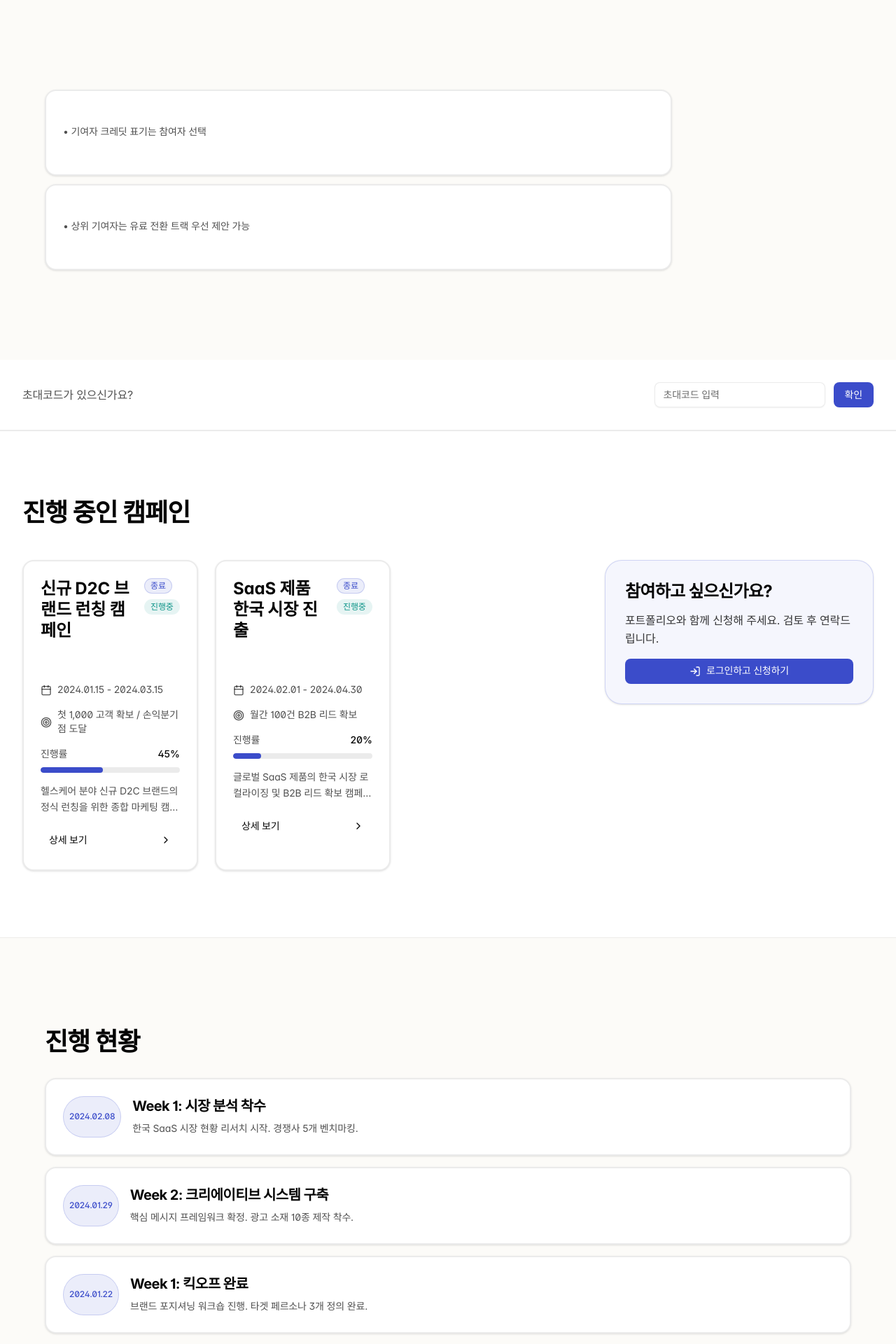
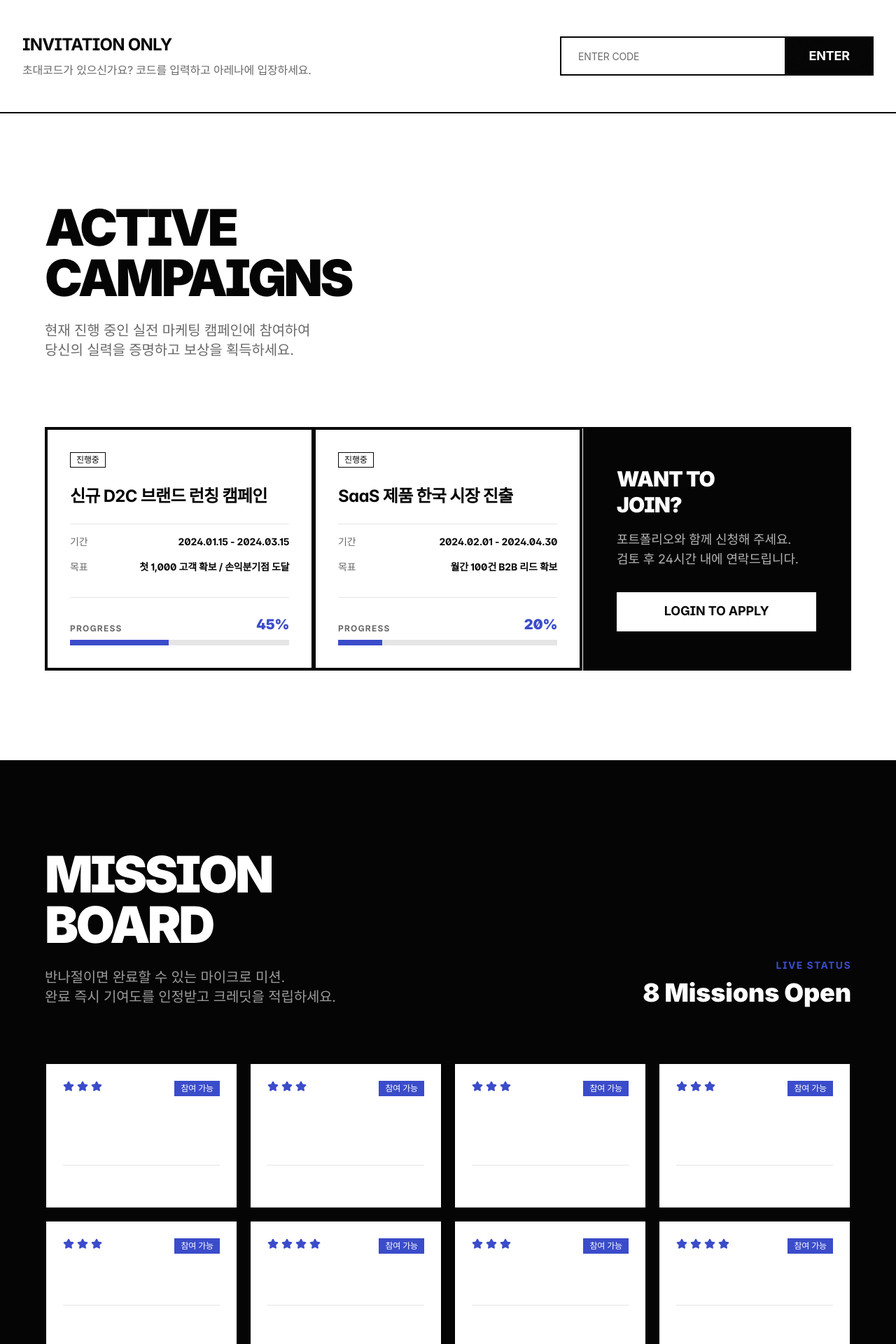
Before and after one commit to Haeseong-Kwon/growingup-homepage, a Next.js app: page /arena in a window 1280 px wide. Shown: the part 700-2620 px from the top of the page at 70% size. Built offline with nearby package versions, Linux system fonts and the light colour scheme; a web font is replaced by a local one.

Commit message:
아레나 탭 개선

```diff
--- a/src/app/(site)/arena/page.tsx
+++ b/src/app/(site)/arena/page.tsx
@@ -17,6 +17,7 @@ import {
   Clock,
   Star,
   LogIn,
+  ArrowUpRight,
 } from "lucide-react";
 import { cn } from "@/lib/utils";
 
@@ -124,68 +125,53 @@ function CampaignCard({
   onClick: () => void;
 }) {
   return (
-    <Card
-      className="h-full border-2 hover:border-[var(--brand-primary)]/20 transition-all cursor-pointer group min-w-0 bg-white border-[var(--brand-muted)] shadow-sm hover:shadow-lg"
+    <div
       onClick={onClick}
+      className={cn(
+        "group h-full flex flex-col justify-between p-8 cursor-pointer transition-all duration-300",
+        "bg-white border-2 border-[var(--brand-fg)] hover:bg-[var(--brand-fg)] hover:text-white"
+      )}
     >
-      <CardHeader className="pb-4 min-w-0">
-        <div className="flex items-start justify-between gap-4 mb-3 min-w-0">
-          <CardTitle className="text-xl md:text-2xl font-bold leading-tight break-words flex-1 min-w-0 text-[var(--brand-fg)]">
-            {campaign.title}
-          </CardTitle>
-          <div className="flex flex-col gap-2 shrink-0 min-w-0">
+      <div className="space-y-6">
+        <div className="flex items-start justify-between gap-4">
           <Badge
             variant="outline"
-              className="bg-[var(--brand-primary)]/10 text-[var(--brand-primary)] border-[var(--brand-primary)]/20 whitespace-nowrap"
-            >
-              종료
-            </Badge>
-            <Badge
-              variant="secondary"
-              className="bg-[var(--brand-secondary)]/10 text-[var(--brand-secondary)] whitespace-nowrap"
+            className="rounded-none border-[var(--brand-fg)] text-[var(--brand-fg)] group-hover:border-white group-hover:text-white transition-colors"
           >
             {campaign.status}
           </Badge>
+          <ArrowUpRight className="w-6 h-6 text-[var(--brand-fg)] opacity-0 group-hover:opacity-100 group-hover:stroke-white transition-all duration-300 -translate-x-2 translate-y-2 group-hover:translate-x-0 group-hover:translate-y-0" />
+        </div>
+
+        <h3 className="text-2xl font-bold leading-tight group-hover:text-white transition-colors">
+          {campaign.title}
+        </h3>
+
+        <div className="space-y-4 pt-4 border-t border-[var(--brand-fg)]/10 group-hover:border-white/20">
+          <div className="flex justify-between items-center text-sm">
+            <span className="opacity-60 group-hover:text-white/70">기간</span>
+            <span className="font-bold group-hover:text-white">{campaign.date}</span>
+          </div>
+          <div className="flex justify-between items-center text-sm">
+            <span className="opacity-60 group-hover:text-white/70">목표</span>
+            <span className="font-bold group-hover:text-white">{campaign.objective}</span>
           </div>
         </div>
-      </CardHeader>
-      <CardContent className="space-y-4 min-w-0">
-        <div className="flex items-center gap-2 text-sm text-[var(--brand-fg)]/70 min-w-0">
-          <Calendar className="w-4 h-4 shrink-0" />
-          <span className="break-words min-w-0">{campaign.date}</span>
       </div>
-        <div className="flex items-center gap-2 text-sm text-[var(--brand-fg)]/70 min-w-0">
-          <Target className="w-4 h-4 shrink-0" />
-          <span className="break-words min-w-0">{campaign.objective}</span>
+
+      <div className="mt-8 pt-6 border-t border-[var(--brand-fg)]/10 group-hover:border-white/20">
+        <div className="flex justify-between items-end mb-2">
+          <span className="text-xs font-bold uppercase tracking-widest opacity-60 group-hover:text-white/70">Progress</span>
+          <span className="text-xl font-black text-[var(--brand-primary)] group-hover:text-white">{campaign.progress}%</span>
         </div>
-        <div className="space-y-2 min-w-0">
-          <div className="flex justify-between text-sm">
-            <span className="text-[var(--brand-fg)]/70">진행률</span>
-            <span className="font-medium text-[var(--brand-fg)]">{campaign.progress}%</span>
-          </div>
-          <div className="h-2 bg-[var(--brand-muted)] rounded-full overflow-hidden">
+        <div className="h-2 w-full bg-[var(--brand-fg)]/10 group-hover:bg-white/20">
           <div
-              className="h-full bg-[var(--brand-primary)] transition-all rounded-full"
+            className="h-full bg-[var(--brand-primary)] group-hover:bg-white transition-all duration-500"
             style={{ width: `${campaign.progress}%` }}
           />
         </div>
       </div>
-        <p className="text-sm text-[var(--brand-fg)]/70 leading-relaxed line-clamp-2 break-words min-w-0">
-          {campaign.description}
-        </p>
-        <Button
-          variant="ghost"
-          className="w-full justify-between hover:bg-[var(--brand-muted-light)] text-[var(--brand-fg)] group-hover:text-[var(--brand-primary)] min-w-0"
-          onClick={(e) => {
-            e.stopPropagation();
-            onClick();
-          }}
-        >
-          <span className="min-w-0">상세 보기</span>
-          <ChevronRight className="w-4 h-4 shrink-0" />
-        </Button>
-      </CardContent>
-    </Card>
+    </div>
   );
 }
 
@@ -198,43 +184,35 @@ function MissionCard({
   onClick: () => void;
 }) {
   return (
-    <Card
-      className="h-full border-2 hover:border-[var(--brand-primary)]/20 transition-all cursor-pointer min-w-0 bg-white border-[var(--brand-muted)] shadow-sm hover:shadow-lg"
+    <div
       onClick={onClick}
+      className={cn(
+        "group flex flex-col justify-between p-6 cursor-pointer transition-all duration-300 h-full",
+        "bg-white border-2 border-[var(--brand-fg)] hover:bg-[var(--brand-fg)] hover:text-white"
+      )}
     >
-      <CardHeader className="pb-3 min-w-0">
-        <div className="flex items-start justify-between gap-3 mb-2 min-w-0">
-          <CardTitle className="text-lg md:text-xl font-bold leading-tight break-words flex-1 min-w-0 text-[var(--brand-fg)]">
-            {mission.title}
-          </CardTitle>
-          <Badge
-            variant="outline"
-            className="bg-[var(--brand-primary)]/10 text-[var(--brand-primary)] border-[var(--brand-primary)]/20 shrink-0 whitespace-nowrap"
-          >
+      <div>
+        <div className="flex justify-between items-start mb-4">
+          <div className="flex gap-1">
+            {Array.from({ length: mission.stars }).map((_, i) => (
+              <Star key={i} className="w-4 h-4 fill-[var(--brand-primary)] text-[var(--brand-primary)] group-hover:fill-white group-hover:text-white transition-colors" />
+            ))}
+          </div>
+          <Badge className="rounded-none bg-[var(--brand-primary)] text-white hover:bg-[var(--brand-primary)]/90 group-hover:bg-white group-hover:text-[var(--brand-fg)] transition-colors">
             참여 가능
           </Badge>
         </div>
-      </CardHeader>
-      <CardContent className="space-y-3 min-w-0">
-        <div className="flex items-center gap-4 flex-wrap min-w-0">
-          <div className="flex items-center gap-1 shrink-0">
-            {Array.from({ length: mission.stars }).map((_, i) => (
-              <Star
-                key={i}
-                className="w-4 h-4 fill-[var(--brand-primary)] text-[var(--brand-primary)] shrink-0"
-              />
-            ))}
+        <h3 className="text-xl font-bold mb-2 group-hover:text-white transition-colors leading-tight">
+          {mission.title}
+        </h3>
       </div>
-          <div className="flex items-center gap-1.5 text-sm text-[var(--brand-fg)]/70 shrink-0">
-            <Clock className="w-4 h-4 shrink-0" />
-            <span className="whitespace-nowrap">반나절</span>
+
+      <div className="mt-6 pt-4 border-t border-[var(--brand-fg)]/10 group-hover:border-white/20">
+        <p className="text-sm font-medium opacity-70 group-hover:text-white/80 transition-colors">
+          {mission.deliver}
+        </p>
       </div>
     </div>
-        <p className="text-sm text-[var(--brand-fg)]/70 leading-relaxed break-words min-w-0">
-          {mission.deliver}
-        </p>
-      </CardContent>
-    </Card>
   );
 }
 
@@ -267,213 +245,118 @@ export default function ArenaPage() {
     <div className="w-full overflow-x-clip">
       {/* 1) Hero 섹션 */}
       <VideoHero
-        line1="실전 레퍼런스를 만드는 곳"
-        line2=""
+        line1="ARENA"
+        line2="PROGRAM"
         subtitle="반나절 단위 미션 기반 협업 프로그램. 고정 근무 없이, 포트폴리오에 바로 넣을 수 있는 결과물을 만듭니다."
       />
 
-      {/* 추가 정보 카드 */}
-      <Section
-        data-palette="light"
-        data-theme="light"
-        data-section="arena-info"
-        variant="default"
-        divider="none"
-        minHeight="auto"
-        className="py-8"
+      {/* 2) 초대코드 바 */}
+      <section className="py-12 border-b-2 border-[var(--brand-fg)] bg-white">
+        <Container>
+          <div className="flex flex-col md:flex-row gap-8 items-center justify-between">
+            <div>
+              <h3 className="text-2xl font-bold text-[var(--brand-fg)] mb-2">INVITATION ONLY</h3>
+              <p className="text-[var(--brand-fg)]/60">초대코드가 있으신가요? 코드를 입력하고 아레나에 입장하세요.</p>
+            </div>
+
+            <div className="w-full md:max-w-md flex flex-col sm:flex-row gap-0">
+              <Input
+                type="text"
+                placeholder="ENTER CODE"
+                value={inviteCode}
+                onChange={(e) => setInviteCode(e.target.value)}
+                onKeyDown={(e) => {
+                  if (e.key === "Enter") handleInviteSubmit();
+                }}
+                className="h-14 bg-white border-2 border-[var(--brand-fg)] rounded-none text-lg px-6 focus-visible:ring-0 focus-visible:border-[var(--brand-primary)] z-10"
+              />
+              <Button
+                onClick={handleInviteSubmit}
+                className="h-14 px-8 bg-[var(--brand-fg)] text-white hover:bg-[var(--brand-primary)] rounded-none text-lg font-bold border-2 border-l-0 border-[var(--brand-fg)]"
               >
+                ENTER
+              </Button>
+            </div>
+          </div>
+          {inviteMessage && (
+            <div className={cn("mt-4 text-right font-bold", inviteMessage.includes("확인") ? "text-[var(--brand-primary)]" : "text-red-500")}>
+              {inviteMessage}
+            </div>
+          )}
+        </Container>
+      </section>
+
+      {/* 3) 진행 중인 캠페인 섹션 */}
+      <Section className="py-20 md:py-32 bg-white">
         <Container>
-          <div className="max-w-4xl min-w-0">
-            <div className="space-y-3">
-              <MediaReveal intensity="subtle" delay={0}>
-                <Card className="border-2 bg-white border-[var(--brand-muted)] min-w-0 shadow-sm">
-                  <CardContent className="p-4 md:p-6 min-w-0">
-                    <p className="text-sm text-[var(--brand-fg)]/70 leading-relaxed break-words min-w-0">
-                      • 기여자 크레딧 표기는 참여자 선택
+          <div className="mb-16 md:mb-24">
+            <h2 className="text-5xl md:text-7xl font-black tracking-tighter text-[var(--brand-fg)] mb-6">
+              ACTIVE<br />CAMPAIGNS
+            </h2>
+            <p className="text-xl text-[var(--brand-fg)]/60 max-w-2xl">
+              현재 진행 중인 실전 마케팅 캠페인에 참여하여<br className="hidden md:block" />
+              당신의 실력을 증명하고 보상을 획득하세요.
             </p>
-                  </CardContent>
-                </Card>
+          </div>
+
+          <div className="grid grid-cols-1 md:grid-cols-2 lg:grid-cols-3 gap-0 border-t-2 border-l-2 border-[var(--brand-fg)]">
+            {campaigns.map((campaign, index) => (
+              <MediaReveal key={campaign.id} delay={index * 100} intensity="medium" className="col-span-1">
+                <div className="border-r-2 border-b-2 border-[var(--brand-fg)] h-full">
+                  <CampaignCard campaign={campaign} onClick={handleCampaignClick} />
+                </div>
               </MediaReveal>
-              <MediaReveal intensity="subtle" delay={100}>
-                <Card className="border-2 bg-white border-[var(--brand-muted)] min-w-0 shadow-sm">
-                  <CardContent className="p-4 md:p-6 min-w-0">
-                    <p className="text-sm text-[var(--brand-fg)]/70 leading-relaxed break-words min-w-0">
-                      • 상위 기여자는 유료 전환 트랙 우선 제안 가능
+            ))}
+
+            {/* CTA Card positioned as grid item */}
+            <MediaReveal delay={200} intensity="medium" className="col-span-1 md:col-span-2 lg:col-span-1">
+              <div className="h-full border-r-2 border-b-2 border-[var(--brand-fg)] bg-[var(--brand-fg)] p-8 md:p-12 flex flex-col justify-center text-white">
+                <h3 className="text-3xl font-black mb-4 leading-tight">WANT TO<br />JOIN?</h3>
+                <p className="text-white/70 mb-8 text-lg">
+                  포트폴리오와 함께 신청해 주세요.<br />
+                  검토 후 24시간 내에 연락드립니다.
                 </p>
-                  </CardContent>
-                </Card>
+                <Button asChild className="h-14 bg-white text-[var(--brand-fg)] hover:bg-[var(--brand-primary)] hover:text-white rounded-none text-lg font-bold w-full transition-colors">
+                  <Link href="/auth">
+                    LOGIN TO APPLY
+                  </Link>
+                </Button>
+              </div>
             </MediaReveal>
-            </div>
           </div>
         </Container>
       </Section>
 
-      {/* 2) 초대코드 바 */}
-      <section className="py-8 border-b border-[var(--brand-muted)] bg-white">
-        <div className="mx-auto w-full max-w-[1320px] px-4 sm:px-6 lg:px-8">
-          <div className="flex flex-col gap-4 md:flex-row md:items-center md:justify-between">
-            <p className="text-sm md:text-base text-[var(--brand-fg)]/70 min-w-0">
-              초대코드가 있으신가요?
+      {/* 4) 미션 보드 섹션 */}
+      <Section
+        data-palette="dark"
+        data-theme="dark"
+        className="py-20 md:py-32 bg-[#050505] text-white"
+        variant="ink"
+      >
+        <Container>
+          <div className="flex flex-col md:flex-row md:items-end justify-between gap-8 mb-20">
+            <div>
+              <h2 className="text-5xl md:text-7xl font-black tracking-tighter mb-6 text-white">
+                MISSION<br />BOARD
+              </h2>
+              <p className="text-xl text-white/60 max-w-xl">
+                반나절이면 완료할 수 있는 마이크로 미션.<br className="hidden md:block" />
+                완료 즉시 기여도를 인정받고 크레딧을 적립하세요.
               </p>
-
-            <div className="w-full md:w-auto md:max-w-[520px] flex flex-col sm:flex-row gap-3 min-w-0">
-              <Input
-                type="text"
-                placeholder="초대코드 입력"
-                value={inviteCode}
-                onChange={(e) => setInviteCode(e.target.value)}
-                onKeyDown={(e) => {
-                  if (e.key === "Enter") {
-                    handleInviteSubmit();
-                  }
-                }}
-                className="w-full sm:flex-1 min-w-0 bg-white border-[var(--brand-muted)] text-[var(--brand-fg)] placeholder:text-muted-foreground"
-              />
-              <Button onClick={handleInviteSubmit} className="w-full sm:w-auto shrink-0 bg-[var(--brand-primary)] text-white hover:bg-[var(--brand-primary)]/90">
-                확인
-              </Button>
             </div>
-          </div>
-          {inviteMessage && (
-            <div
-              className={cn(
-                "mt-3 text-sm min-w-0",
-                inviteMessage.includes("확인되었습니다")
-                  ? "text-[var(--brand-primary)]"
-                  : "text-destructive"
-              )}
-            >
-              {inviteMessage}
-            </div>
-          )}
-        </div>
-      </section>
-
-      {/* 3) 진행 중인 캠페인 섹션 */}
-      <section className="py-16 md:py-24 bg-white border-t border-[var(--brand-muted)]">
-        <div className="mx-auto w-full max-w-[1320px] px-4 sm:px-6 lg:px-8">
-          <MediaReveal intensity="subtle">
-            <h2 className="text-2xl md:text-3xl lg:text-4xl font-bold mb-8 md:mb-12 min-w-0 text-[var(--brand-fg)]">
-              진행 중인 캠페인
-            </h2>
-          </MediaReveal>
-
-          <div className="grid gap-8 lg:grid-cols-12 items-start">
-            {/* LEFT: 캠페인 리스트 */}
-            <div className="lg:col-span-8 min-w-0">
-              <div className="grid gap-6 md:grid-cols-2 xl:grid-cols-3 items-stretch auto-rows-fr">
-                {campaigns.map((campaign, index) => (
-                  <MediaReveal key={campaign.id} delay={index * 100} intensity="medium">
-                    <div className="min-w-0 h-full">
-                      <CampaignCard
-                        campaign={campaign}
-                        onClick={handleCampaignClick}
-                      />
-                    </div>
-                  </MediaReveal>
-                ))}
+            <div className="hidden md:block text-right">
+              <div className="text-sm font-bold uppercase tracking-widest text-[var(--brand-primary)] mb-2">Live Status</div>
+              <div className="text-4xl font-black">{missions.length} Missions Open</div>
             </div>
           </div>
 
-            {/* RIGHT: 신청 CTA */}
-            <aside className="lg:col-span-4 min-w-0">
-              <MediaReveal intensity="medium" delay={200}>
-                <div className="rounded-2xl bg-[var(--brand-primary)]/5 text-[var(--brand-fg)] p-6 md:p-7 shadow-sm border border-[var(--brand-primary)]/20">
-                  <h3 className="text-xl md:text-2xl font-bold mb-3 text-[var(--brand-fg)] min-w-0">
-                    참여하고 싶으신가요?
-                  </h3>
-                  <p className="text-sm md:text-base text-[var(--brand-fg)]/80 leading-relaxed mb-4 break-words min-w-0">
-                    포트폴리오와 함께 신청해 주세요. 검토 후 연락드립니다.
-                  </p>
-                  <Button
-                    asChild
-                    variant="secondary"
-                    className="w-full bg-[var(--brand-primary)] text-white hover:bg-[var(--brand-primary)]/90"
-                  >
-                    <Link href="/auth" className="min-w-0">
-                      <LogIn className="w-4 h-4" />
-                      로그인하고 신청하기
-                    </Link>
-                  </Button>
-                </div>
-              </MediaReveal>
-            </aside>
-          </div>
-        </div>
-      </section>
-
-      {/* 4) 진행 현황 + 미션 보드 섹션 */}
-      <Section
-        data-palette="light"
-        data-theme="light"
-        data-section="progress-missions"
-        variant="default"
-        divider="top"
-        minHeight="auto"
-      >
-        <Container>
-          <div className="space-y-12 min-w-0">
-            {/* 진행 현황 */}
-            <div className="min-w-0">
-              <MediaReveal intensity="subtle">
-                <h2 className="text-2xl md:text-3xl lg:text-4xl font-bold mb-6 md:mb-8 min-w-0 text-[var(--brand-fg)]">
-                  진행 현황
-                </h2>
-              </MediaReveal>
-              <div className="space-y-4">
-                {timelineItems.map((item, index) => (
-                  <MediaReveal key={index} delay={index * 100} intensity="medium">
-                    <Card
-                      className="border-2 bg-white border-[var(--brand-muted)] p-4 md:p-6 min-w-0 shadow-sm"
-                    >
-                      <div className="flex flex-col sm:flex-row gap-4 min-w-0">
-                        <Badge
-                          variant="outline"
-                          className="w-fit bg-[var(--brand-primary)]/10 text-[var(--brand-primary)] border-[var(--brand-primary)]/20 shrink-0"
-                        >
-                          {item.date}
-                        </Badge>
-                        <div className="flex-1 min-w-0">
-                          <h4 className="text-lg md:text-xl font-bold mb-2 break-words min-w-0 text-[var(--brand-fg)]">
-                            {item.title}
-                          </h4>
-                          <p className="text-sm text-[var(--brand-fg)]/70 leading-relaxed break-words min-w-0">
-                            {item.desc}
-                          </p>
-                        </div>
-                      </div>
-                    </Card>
+          <div className="grid grid-cols-1 md:grid-cols-2 lg:grid-cols-4 gap-4">
+            {missions.map((mission, index) => (
+              <MediaReveal key={mission.id} delay={index * 50} intensity="subtle">
+                <MissionCard mission={mission} onClick={handleMissionClick} />
               </MediaReveal>
             ))}
-              </div>
-            </div>
-
-            {/* 미션 보드 */}
-            <div className="min-w-0">
-              <MediaReveal intensity="subtle">
-                <h2 className="text-2xl md:text-3xl lg:text-4xl font-bold mb-3 md:mb-4 min-w-0 text-[var(--brand-fg)]">
-                  미션 보드
-                </h2>
-              </MediaReveal>
-              <MediaReveal intensity="subtle" delay={100}>
-                <p className="text-base md:text-lg text-[var(--brand-fg)]/70 mb-6 md:mb-8 leading-relaxed break-words min-w-0">
-                  반나절 단위 실전 과제. 완료 시 포트폴리오에 바로 활용
-                  가능합니다.
-                </p>
-              </MediaReveal>
-              <div className="grid md:grid-cols-2 gap-4">
-                {missions.map((mission, index) => (
-                  <MediaReveal key={mission.id} delay={index * 100} intensity="medium">
-                    <div className="min-w-0">
-                      <MissionCard
-                        mission={mission}
-                        onClick={handleMissionClick}
-                      />
-                    </div>
-                  </MediaReveal>
-                ))}
-              </div>
-            </div>
           </div>
         </Container>
       </Section>
--- a/src/components/layout/mega-menu-overlay.tsx
+++ b/src/components/layout/mega-menu-overlay.tsx
@@ -65,7 +65,7 @@ export function MegaMenuOverlay({ open, onOpenChange }: MegaMenuOverlayProps) {
             </Button>
           </div>
 
-          <div className="flex-1 flex flex-col justify-center px-6 md:px-20 lg:px-32 max-w-[1800px] mx-auto w-full">
+          <div className="flex-1 flex flex-col justify-center px-6 md:px-20 lg:px-32 max-w-[1800px] mx-auto w-full overflow-y-auto py-24 md:py-32">
             <nav className="flex flex-col gap-2 md:gap-4">
               {menuItems.map((item, index) => (
                 <motion.div
```
Also changed, not shown: src/components/insights/LeadMagnetCard.tsx (+12 -12 lines). Lines whose indentation alone changed are shown as unchanged.
